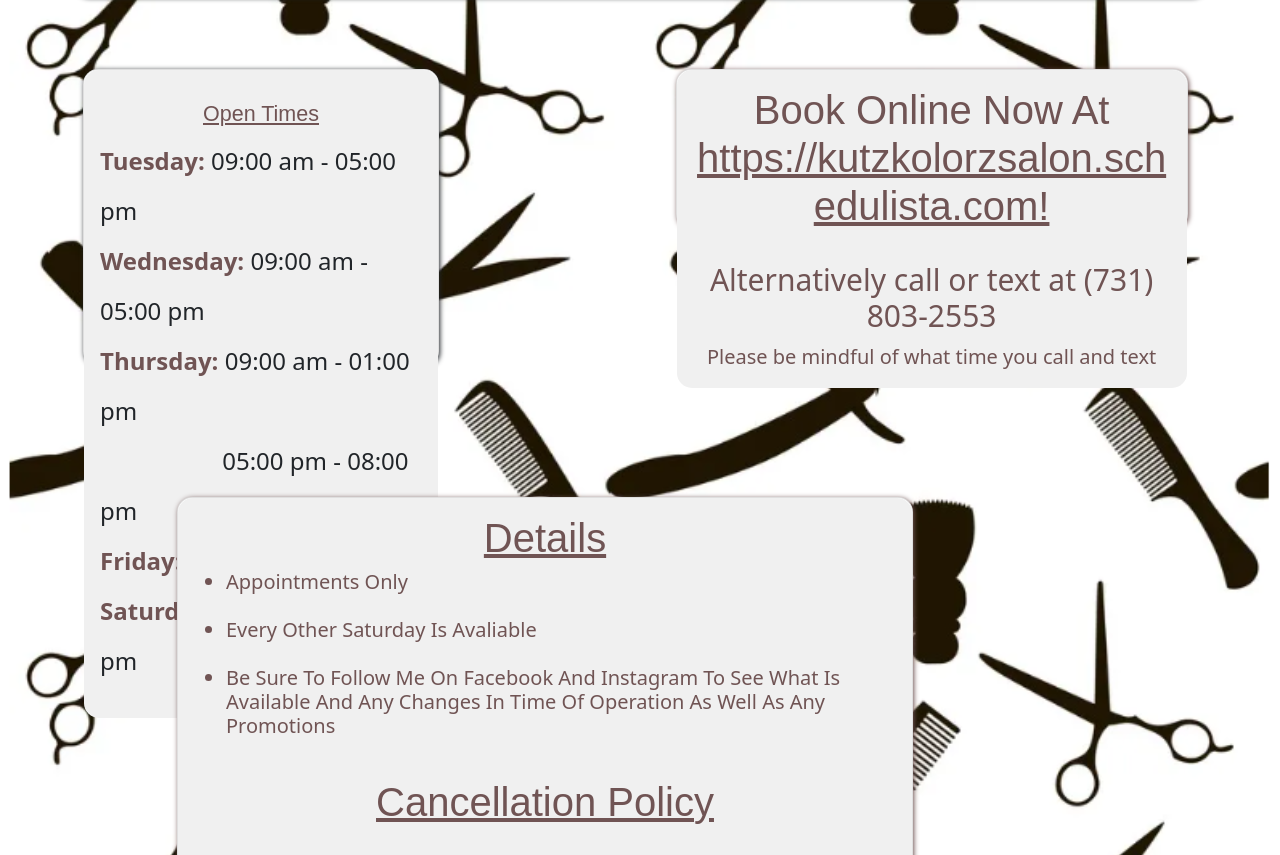
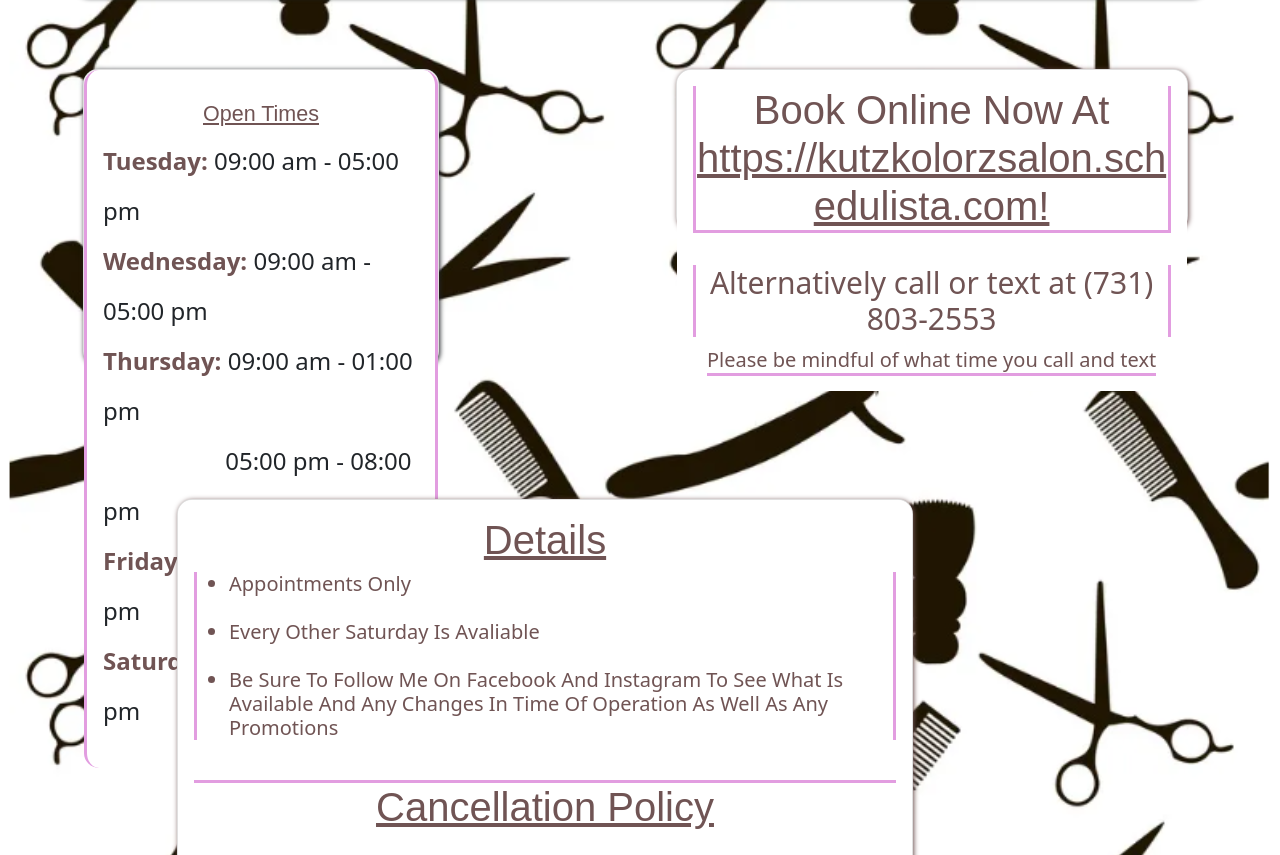
Before and after one commit to Makiahbb/Kutz-Kolorz, a plain HTML site: page scheduling.html in a window 1280 px wide. Shown: the part 403-1258 px from the top of the page. Drawn offline with nearby package versions, Linux system fonts and the light colour scheme.

Commit message:
gviuegwub

```diff
--- a/scheduling.html
+++ b/scheduling.html
@@ -67,25 +67,25 @@
   <div class="row">
     <div class="col-md-.5"></div>
       <div class="col-md-4">
-          <div class="card" style="width: 18rem; height: 23.174vw; width:100%;max-width:50vw;left: 1px;top: 0px;border-radius: 15px; box-shadow: 1px 1px 5px">
-            <div class="card-body">
-            <p class="card-text"><h1 style="color:#705454; font-size:1.682vw; text-decoration:underline; text-align:center;">Open Times</h1><span style="font-size:24px; line-height:50px;">
-              <span style="color:#705454; font-weight:600;">Tuesday:</span> 	   09:00 am	-	05:00 pm <br>
+        <div class="card" style="width: 18rem; height: 23.174vw; width:100%;max-width:50vw;left: 1px;top: 0px;border-radius: 15px; box-shadow: 1px 1px 5px">
+          <div class="card-body" style="border-left: #e29de0 solid; border-right: solid #e29de0;">
+            <p class="card-text"><h1 style="color:#705454; font-size:1.682vw; text-decoration:underline;  ;text-align:center;">Open Times</h1><span style="font-size:24px; line-height:50px;">
+              <span style="color:#705454; font-weight:600; ">Tuesday:</span> 	   09:00 am	-	05:00 pm <br>
               <span style="color:#705454; font-weight:600;">Wednesday:</span>	  09:00 am	-	05:00 pm <br>
               <span style="color:#705454; font-weight:600;">Thursday:</span>	    09:00 am	-	01:00 pm	<br>
               <span style="color:rgba(255, 255, 255, 0);">Placehold:</span> 05:00 pm	-	08:00 pm <br>
               <span style="color:#705454; font-weight:600;">Friday:</span>	      09:00 am	-	05:00 pm <br>
               <span style="color:#705454; font-weight:600;">Saturday:</span>	    09:00 am	-	01:00 pm
-            </span></p>
-            </div>
+            </p>
+          </div>
+        </div>
       </div>
-    </div>
       <div class="col-md-4">
         <div class="card" style="height: 50%;width: 40vw;max-width:50vw;left:60%;top: 0px;border-radius: 15px;text-align:center; color:#705454; box-shadow: 1px 1px 5px">
-          <div class="card-body">
-            <h1 style="color:#705454; font-weight:50;">Book Online Now At <a style="color:#705454" href="https://kutzkolorzsalon.schedulista.com">https://kutzkolorzsalon.schedulista.com!</a></h1>
-          <br><h4 style="font-size:30px;">Alternatively call or text at (731) 803-2553</h4>
-            <span style="font-size:20px;">Please be mindful of what time you call and text</span>
+          <div class="card-body" >
+            <h1 style="color:#705454; border-left: #e29de0 solid; border-right: solid #e29de0; border-bottom:solid #e29de0;font-weight:50;">Book Online Now At <a style="color:#705454" href="https://kutzkolorzsalon.schedulista.com">https://kutzkolorzsalon.schedulista.com!</a></h1>
+          <br><h4 style=" border-left: #e29de0 solid; border-right: solid #e29de0;font-size:30px;">Alternatively call or text at (731) 803-2553</h4>
+            <span style="font-size:20px; border-bottom: #e29de0 solid">Please be mindful of what time you call and text</span>
           </div>
         </div>
       </div>
@@ -101,16 +101,16 @@
       <div class="card" style="bottom: 11.93%; color:#705454; border-radius: 15px; box-shadow: 1px 1px 5px">
         <div class="card-body">
           <h1 style="text-align:center; color:#705454; text-decoration:underline;">Details</h1>
-          <ul style="font-weight: 400;font-size: 20px;line-height: 24px;text-transform: capitalize;color: #705454;">
+          <ul style="font-weight: 400;font-size: 20px;line-height: 24px;text-transform: capitalize;color: #705454; border-left: #e29de0 solid; border-right: solid #e29de0;">
             <li>Appointments Only</li><br>
             <li>Every Other Saturday Is Avaliable</li><br>
             <li>Be Sure To Follow Me On Facebook And Instagram To See What Is Available And Any Changes In Time Of Operation As Well As Any Promotions</li>
           </ul>
           <br>
 
-          <h1 style="text-align:center; color:#705454; text-decoration:underline;">Cancellation Policy</h1><br>
+          <h1 style="text-align:center; color:#705454; text-decoration:underline; border-top: solid #e29de0">Cancellation Policy</h1><br>
 
-          <p style="margin-left:15px;left: 4.19%;right: 4.19%;top: 43.91%;bottom: 16.5%; font-weight: 400;font-size: 20px;line-height: 24px;text-transform: capitalize;">
+          <p style="border-left: #e29de0 solid; border-right: solid #e29de0; left: .19%;right: .19%;top: 43.91%;bottom: 16.5%; font-weight: 400;font-size: 20px;line-height: 24px;text-transform: capitalize; ">
             I understand that unanticipated events happen occasionally in everyone’s life.
             In our desire to be effective and fair to all clients, the following policies are honored:
       <br><br>
--- a/style.css
+++ b/style.css
@@ -101,13 +101,16 @@ h1{
     top: 1;
     bottom: -60%;
   }
-.card-header{
+.pcard{
+    background-color: rgb(126, 251, 255);
+}
+  .card-header{
     font-family:Cambria, Cochin, Georgia, Times, 'Times New Roman', serif;
     font-weight: 600;
   }
   .card-body{
     border-radius:15px;
-    background-color:#f0f0f0 ;
+    background-color:#ffffff ;
 }
 .card-ptext{
     border-radius:15px;
@@ -221,7 +224,7 @@ h1{
     border-color: #e29de0;
 }
 .classe{
-    background-color: #00e1ff8f;
+    background-color: #00e1ff62;
 }
 .line3{
     border-top:solid 3px;
```
Also changed, not shown: index.html (+2 -2 lines), product.html (+2 -2 lines).
